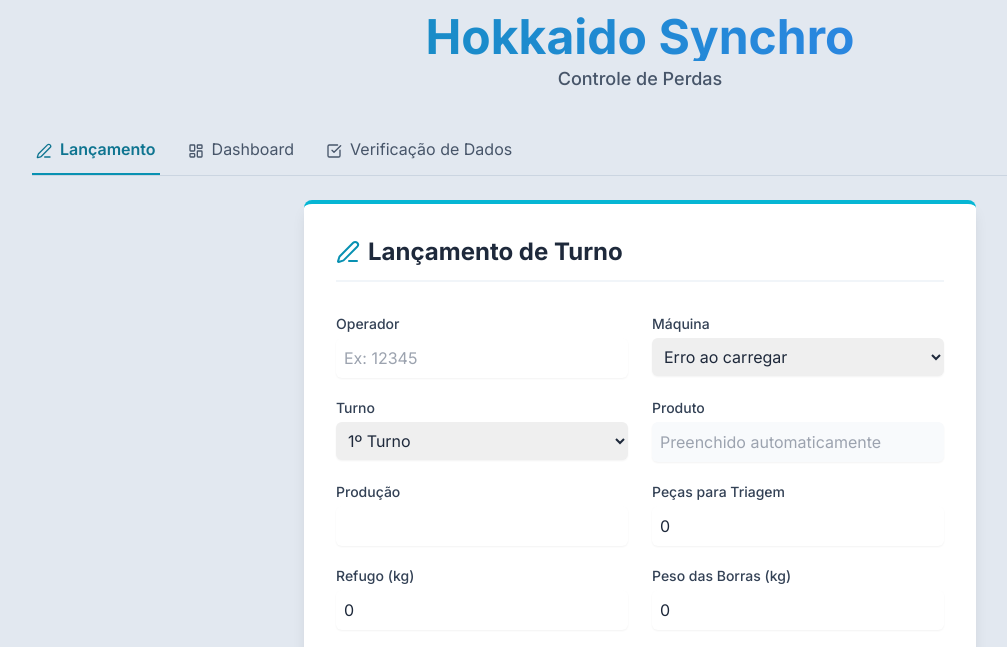
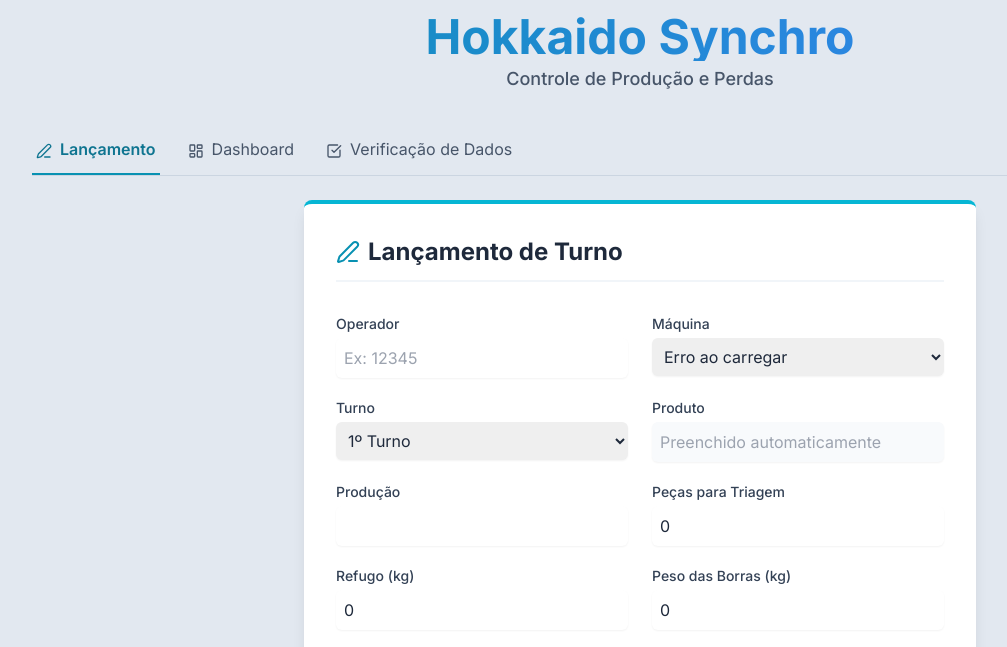
Before and after one commit to LeandroCamargo1/controleproducao, a plain HTML site: page index.html in a window 1280 px wide. Shown: the part 115-762 px from the top of the page, without its empty margins (0-1007 px from the left). Drawn offline with nearby package versions, Linux system fonts and the light colour scheme; no server answers.

Commit message:
Update index.html

```diff
--- a/index.html
+++ b/index.html
@@ -49,7 +49,7 @@
         <header class="text-center mb-8 w-full">
             <img src="https://i.postimg.cc/d1qY1zN0/hkk.png" alt="Logo Hokkaido Plastics" class="mx-auto h-20 w-auto mb-4">
             <h1 class="text-3xl sm:text-4xl md:text-5xl font-bold text-slate-900 bg-clip-text text-transparent bg-gradient-to-r from-cyan-600 to-blue-500">Hokkaido Synchro</h1>
-            <p class="text-lg text-slate-600 font-medium mt-1">Controle de Perdas</p>
+            <p class="text-lg text-slate-600 font-medium mt-1">Controle de Produção e Perdas</p>
         </header>
 
         <div class="mb-6 border-b border-slate-300">
```
